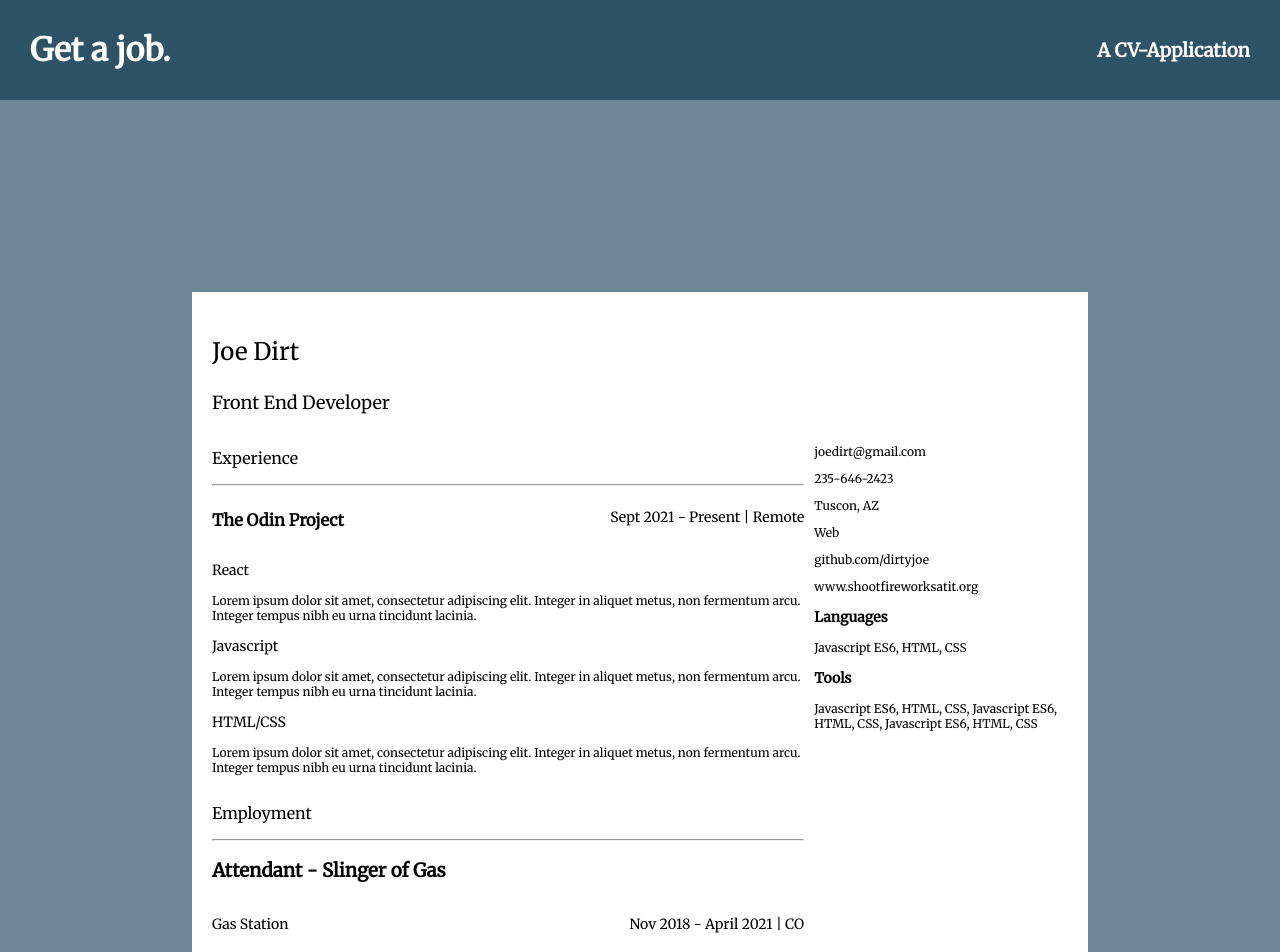
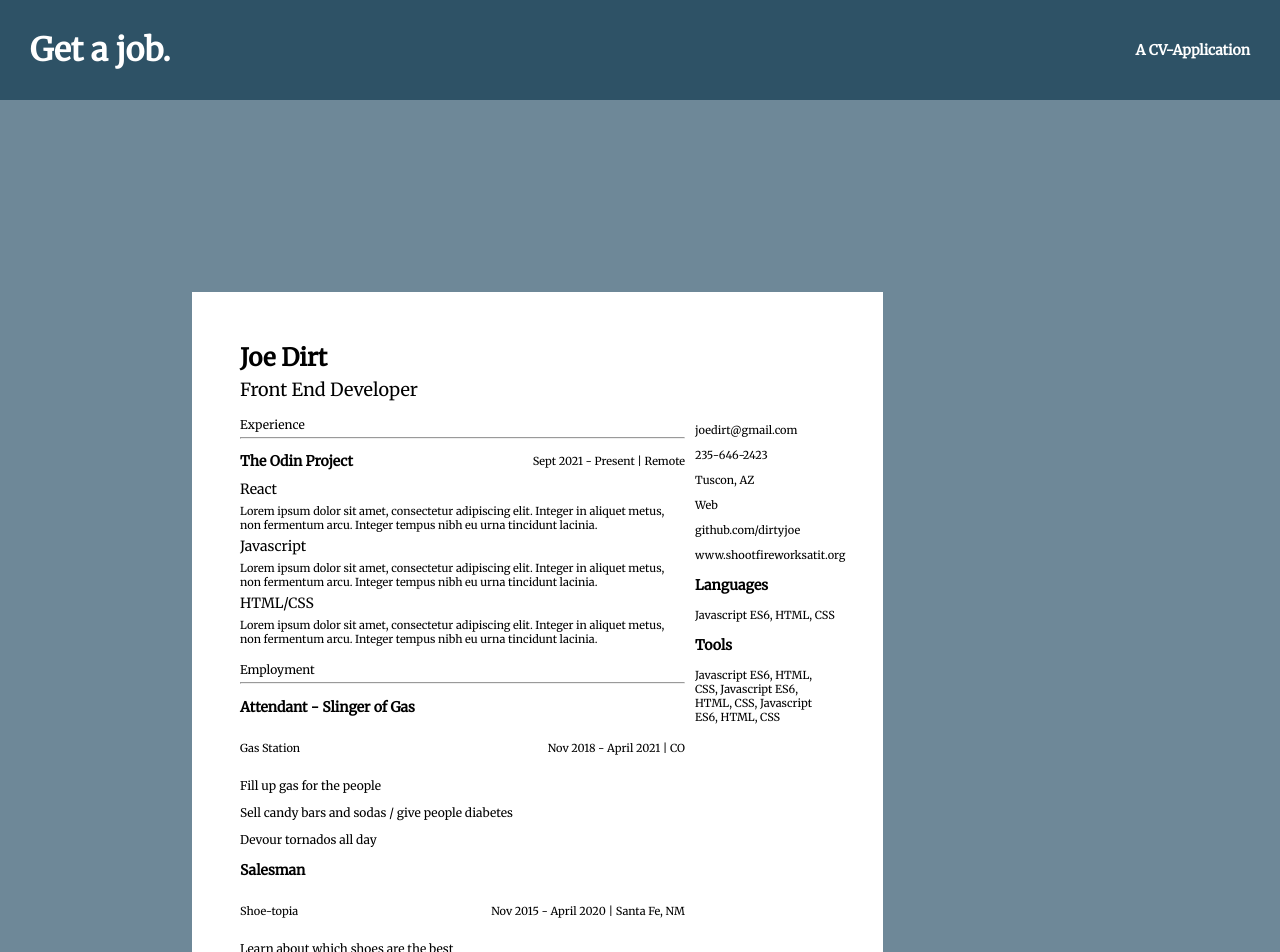
Before and after one commit to napolitanj/resume-builder, a React (Create React App) app: page / in a window 1280 px wide. Shown: the top 952 px of the page. Built offline with nearby package versions, Linux system fonts and the light colour scheme.

Commit message:
format window, header, experience

```diff
--- a/src/components/PreviewMode.js
+++ b/src/components/PreviewMode.js
@@ -15,7 +15,7 @@ class PreviewMode extends Component {
             <div className="previewBody">
                 <div className="previewMainBody">
                     <div className="previewBodyElement">
-                        <p>Experience</p>
+                        <p className="categoryHeader">Experience</p>
                         <hr></hr>
                         <PreviewExperience
                         title={experience.title}
@@ -26,14 +26,14 @@ class PreviewMode extends Component {
                         />
                     </div>
                     <div className="previewBodyElement">
-                        <p>Employment</p>
+                        <p className="categoryHeader">Employment</p>
                         <hr></hr>
                         <PreviewEmployment
                         jobs={employmentInfo}
                         />
                     </div>
                     <div className="previewBodyElement">
-                        <p>Education</p>
+                        <p className="categoryHeader">Education</p>
                         <hr></hr>
                         {education.map((edu) => (
                         <PreviewEducation
--- a/src/components/previewComponents/Header.js
+++ b/src/components/previewComponents/Header.js
@@ -5,8 +5,8 @@ class Header extends Component {
       const {firstName, lastName, title} = this.props;
     return (
       <div className="previewHeader">
-          <p style={{fontSize:'24px', weight:700}}>{firstName}{' '}{lastName}</p>
-          <p style={{fontSize:'18px'}}>{title}</p>
+          <p style={{fontSize:'24px', fontWeight:700}}>{firstName}{' '}{lastName}</p>
+          <p style={{fontSize:'18px', fontWeight:400}}>{title}</p>
         </div>
     )
   }
--- a/src/index.css
+++ b/src/index.css
@@ -3,6 +3,14 @@
 body {
   margin: 0px;
   font-family: "Merriweather", serif;
+}
+
+p {
+  font-size: 11px;
+}
+
+h3 {
+  font-size: 14px;
 }
 
 .header,
@@ -41,11 +49,15 @@ body {
   display: flex;
   flex-direction: column;
   background-color: white;
-  padding: 20px;
+  padding: 48px;
+  padding-top: 38px;
+  width: 595px;
+  height: 842px;
 }
 
 .previewHeader {
   height: auto;
+  line-height: 8px;
 }
 
 .previewBody {
@@ -56,7 +68,8 @@ body {
 .previewMainBody {
   display: flex;
   flex-direction: column;
-  width: 70%;
+  width: 683px;
+  height: auto;
 }
 
 .previewBodyElement {
@@ -65,17 +78,25 @@ body {
 
 .previewSecondaryBody {
   font-size: 12px;
-  width: 30%;
+  width: 140px;
+}
+
+.categoryHeader {
+  font-size: 12px;
+  line-height: 1px;
 }
 
 .experienceTitle {
   display: flex;
   justify-content: space-between;
+  align-items: center;
   font-size: 14px;
+  line-height: 0px;
 }
 
 .experienceSubTitle {
   font-size: 14px;
+  line-height: 1px;
 }
 
 .experienceTopic {
```
